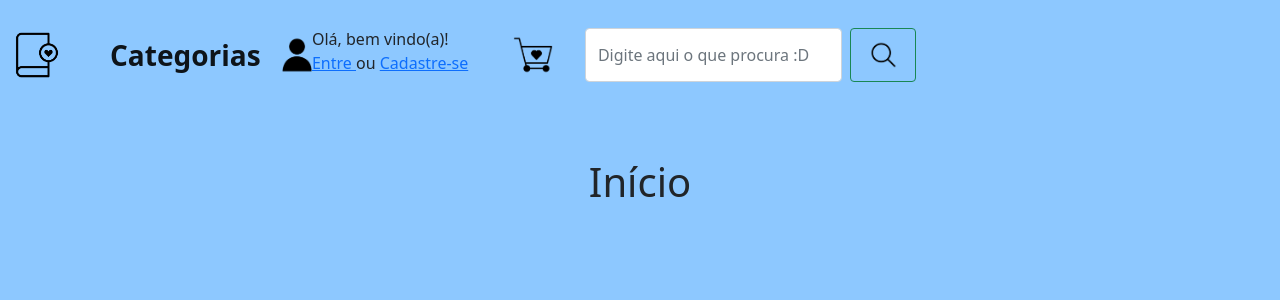
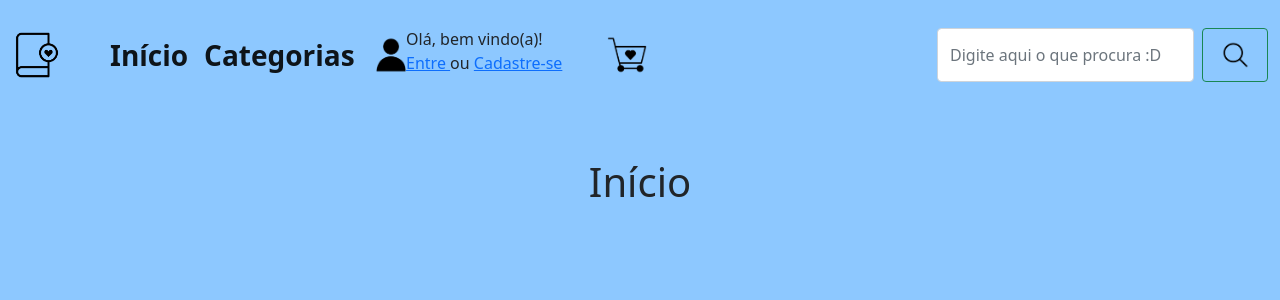
Before and after one commit to DigitalHouse-PortoSeguro/theBookClubFrontend, an Angular app: page /inicio in a window 1280 px wide. Shown: the top 300 px of the page. Built offline with nearby package versions, Linux system fonts and the light colour scheme.

Commit message:
ajustes no html da navbar

```diff
--- a/src/app/components/navbar/navbar.component.html
+++ b/src/app/components/navbar/navbar.component.html
@@ -10,6 +10,10 @@
 
         <div class="collapse navbar-collapse" id="navbarSupportedContent">
             <ul class="navbar-nav mx-4 mb-2 mb-lg-0">
+                <li class="nav-item mx-0">
+                    <a class="nav-link active fs-3 fw-bold" routerLink="/inicio"
+                        aria-current="page">Início</a>
+                </li>
                 <li class="nav-item mx-0">
                     <a class="nav-link active fs-3 fw-bold" routerLink="/livros/categorias"
                         aria-current="page">Categorias</a>
@@ -54,6 +58,7 @@
                     </a>
                 </li>
             </ul>
+        </div>
         <div class="d-flex">
             <input class="form-control me-2" style="min-width: 250px" type="search"
                 placeholder="Digite aqui o que procura :D" aria-label="Search"
@@ -61,7 +66,6 @@
             <button class="btn btn-outline-success" type="submit" (click)="buscaTitulo()">
                 <img src="../../../assets/img/lupa.png" height="40px" alt="lupa para busca" />
             </button>
-            </div>
         </div>
     </div>
 </nav>
```
Lines whose indentation alone changed are shown as unchanged.
